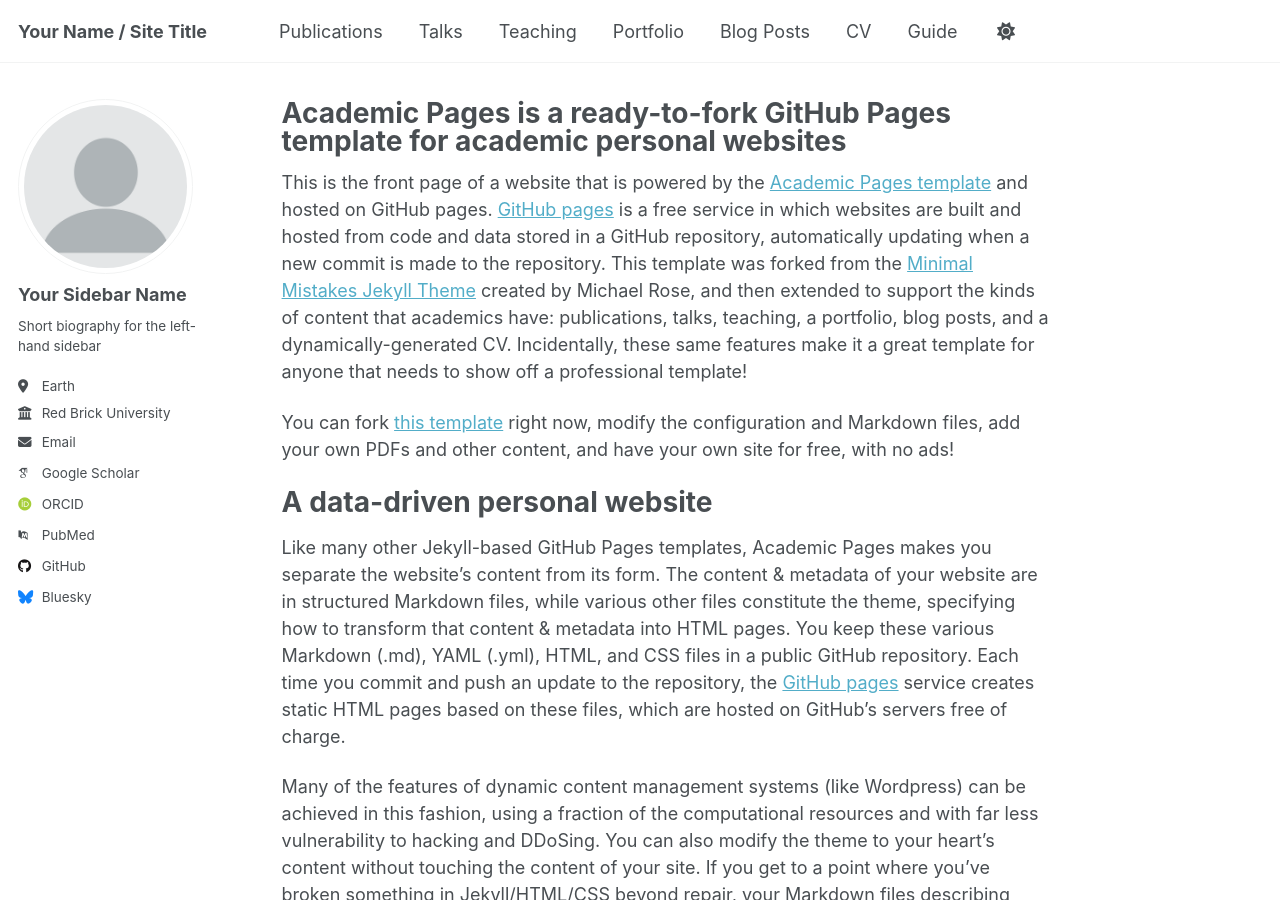
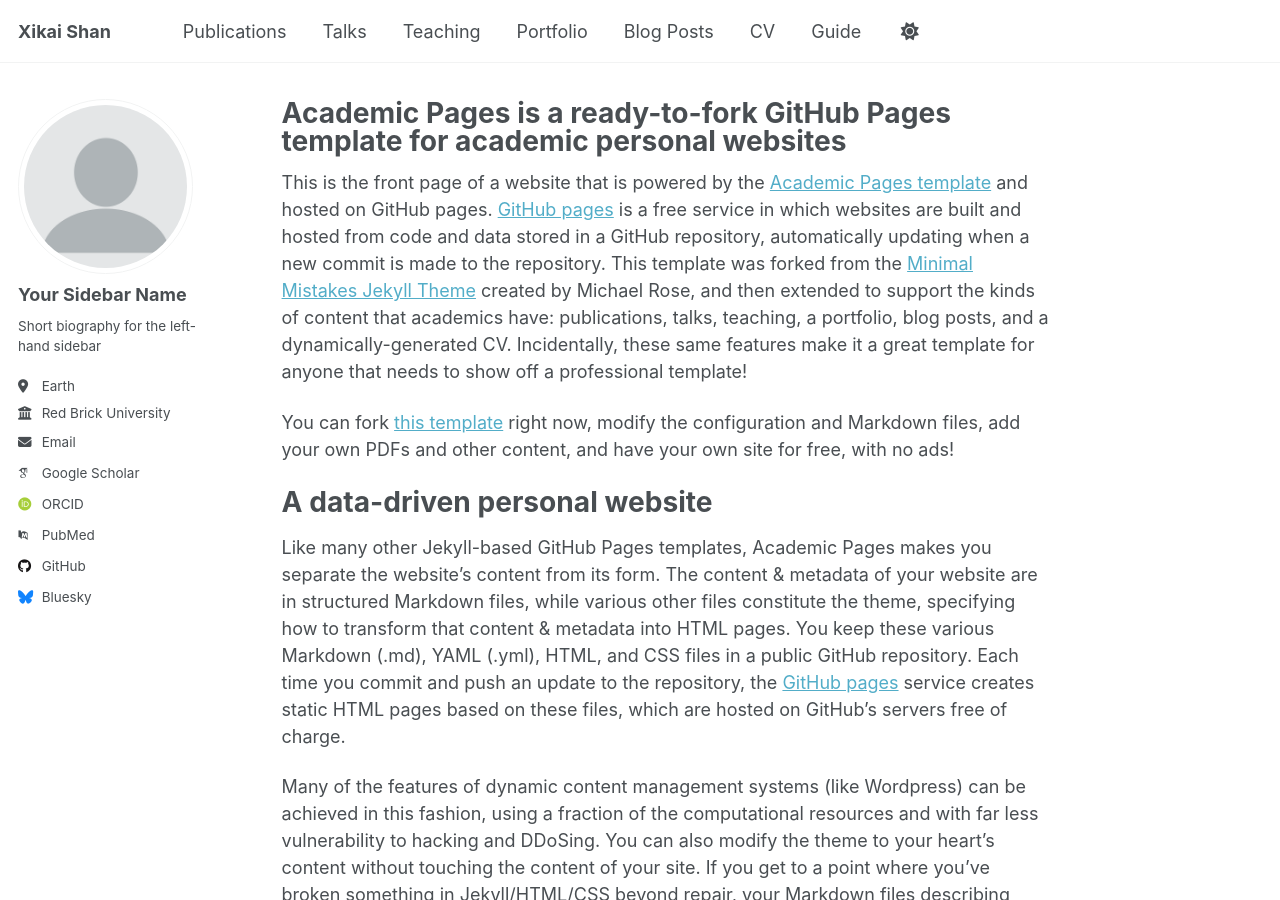
Before and after one commit to xkshan97/personal-website, a Jekyll site: the page built from _pages/about.md, in a window 1280 px wide and 900 px high. Built offline with Jekyll 4.4.1, drawn with Linux system fonts in a browser that asks for light colours; some web fonts are replaced; a script that is not in the unit is left out.

Commit message:
Update _config.yml

```diff
--- a/_config.yml
+++ b/_config.yml
@@ -9,11 +9,11 @@
 # Basic Site Settings
 locale                   : "en-US"
 site_theme               : "default" # Currently available options are "default", "air"
-title                    : "Your Name / Site Title"
+title                    : "Xikai Shan"
 title_separator          : "-"
 name                     : &name "Your Name"
 description              : &description "Your Name's academic portfolio"   # Update this with a general description of your site, this is the default if not overridden by a page
-url                      : https://academicpages.github.io # The base hostname & protocol for your site e.g. "https://[your GitHub username].github.io",
+url                      : https://xkshan97.github.io # The base hostname & protocol for your site e.g. "https://[your GitHub username].github.io",
                                                            # or if you already have some other page hosted on Github then use "https://[your GitHub username].github.io/[Your Repo Name]"
 baseurl                  : "" # the subpath of your site, e.g. "/blog"
 repository               : "academicpages/academicpages.github.io"
```
